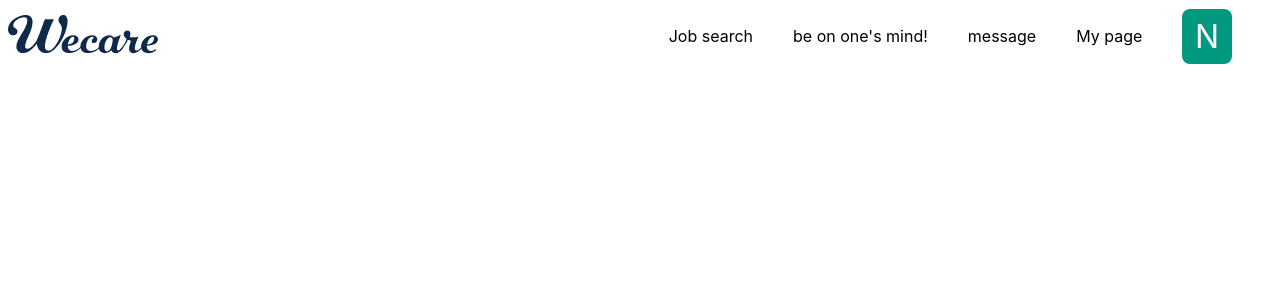
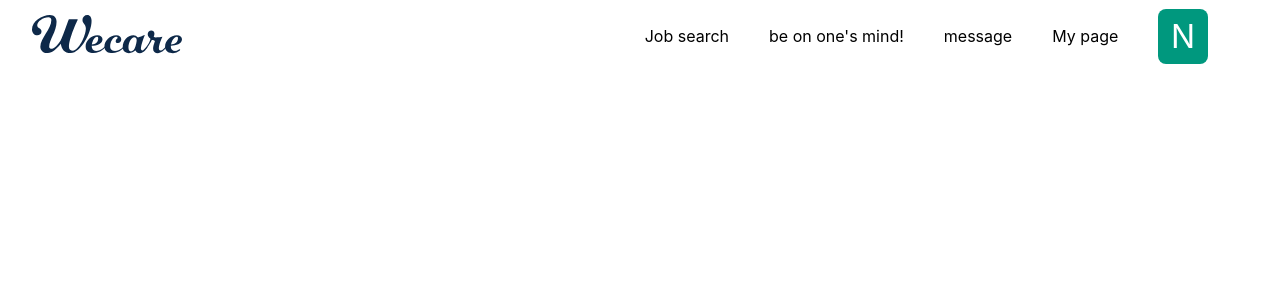
Before and after one commit to awais627/my-page-wecare, a Next.js app in the folder my-app/: page /navbar in a window 1280 px wide. Shown: the top 300 px of the page. Built offline with nearby package versions, Linux system fonts and the light colour scheme.

Commit message:
Rebase Desired info , User details,personal info and arrancge them in User component

```diff
--- a/my-app/pages/index.tsx
+++ b/my-app/pages/index.tsx
@@ -1,8 +1,6 @@
 import type { NextPage } from "next";
 import Head from "next/head";
-import Image from "next/image";
 import styles from "../styles/Home.module.css";
-import Navbar from "./navbar";
 
 const Home: NextPage = () => {
   return (
--- a/my-app/styles/desired/desired.module.scss
+++ b/my-app/styles/desired/desired.module.scss
@@ -1,8 +1,8 @@
 .main{
   padding: 2rem 1rem;
-  margin: 1rem 0;
   background-color: #f2f2f2;
-  width: 30%;
+  font-size: 14px;
+  box-shadow: rgba(149, 157, 165, 0.2) 0 8px 24px;
   div:first-child{
     span:first-child{
       font-weight: bold;
@@ -37,7 +37,7 @@
  div{
    padding: 0.5rem;
    background-color: white;
-   border: 3px solid #39fbd4 ;
+   border: 2px solid #39fbd4 ;
    margin: 0.5rem 0;
    width: fit-content;
    border-radius: 0.5rem;
--- a/my-app/styles/navbar/navbar.module.scss
+++ b/my-app/styles/navbar/navbar.module.scss
@@ -3,7 +3,7 @@
   justify-content: space-between;
   align-items: center;
   height: 4.5rem;
-  padding: 0 0.5rem;
+  padding: 0 2rem;
   .navLinks{
     ul{
       display: flex;
--- a/my-app/styles/personal_info/personal.module.scss
+++ b/my-app/styles/personal_info/personal.module.scss
@@ -1,8 +1,7 @@
 .main{
-  margin: 1rem;
-  width: 25%;
-  padding: 1.5rem;
-  box-shadow: rgba(149, 157, 165, 0.2) 0px 8px 24px;
+  margin: 1rem 0;
+  padding: 1rem;
+  box-shadow: rgba(149, 157, 165, 0.2) 0 8px 24px;
   font-size: 16px;
   line-height: 7mm;
   .header{
@@ -24,7 +23,7 @@
   .details{
     .wrapper{
       display: flex;
-      margin: 1rem 0;
+      margin: 0.5rem 0;
       div:first-child{
         margin-right: 2rem;
       }
```
Also changed, not shown: my-app/pages/mypage/index.tsx (+8 -2 lines), my-app/styles/mypage/details.module.scss (+6 -7 lines).
